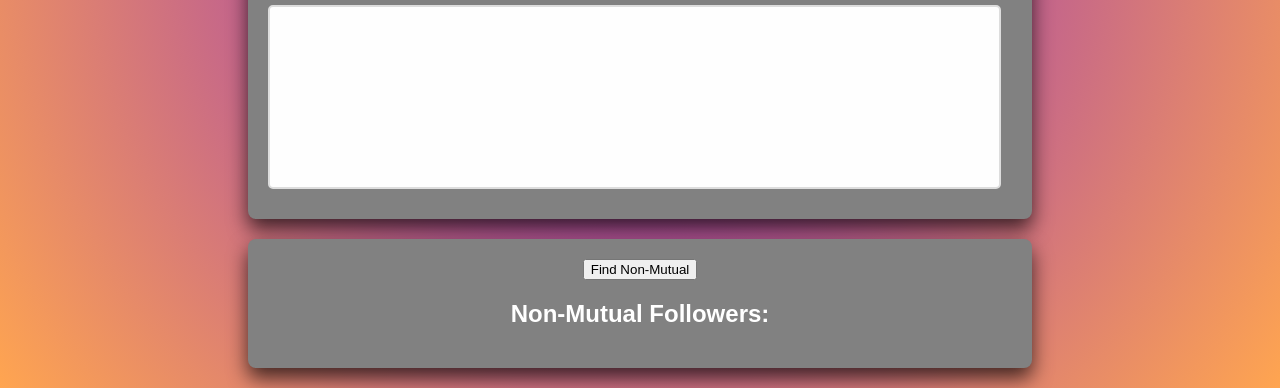
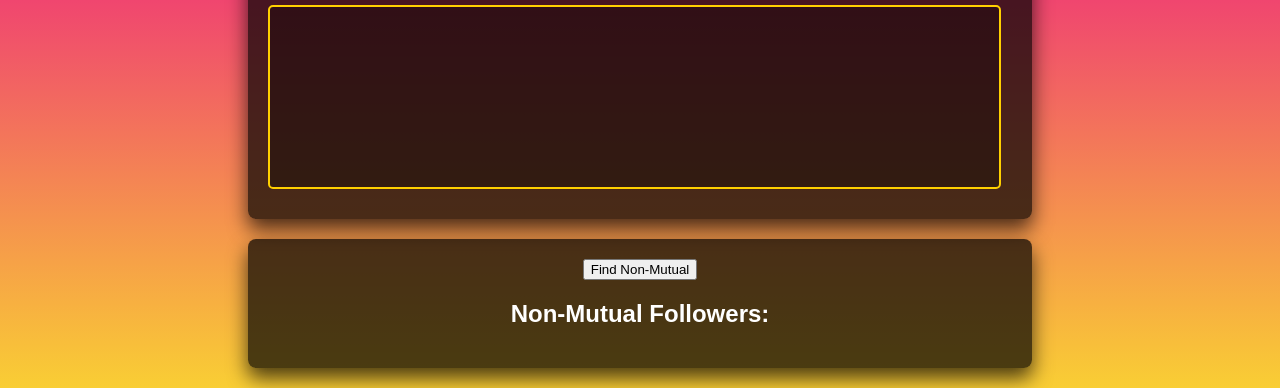
Before and after one commit to Doikson/InstaFollowListJS, a plain HTML site: page main.html in a window 1280 px wide. Shown: the part 546-934 px from the top of the page. Drawn offline with Linux system fonts and the light colour scheme.

Commit message:
Colors Updated

```diff
--- a/styles.css
+++ b/styles.css
@@ -1,6 +1,6 @@
 body {
     font-family: Arial, sans-serif;
-    background-image: radial-gradient(circle, #8521c9, #ffa550);
+    background-image: linear-gradient( #6228d7, #ee2a7b, #f9ce34);
     color: #ffffff;
     margin: 0;
     padding: 20px;
@@ -25,7 +25,7 @@ body {
 
   .container {
     text-align: center;
-    background: rgb(129, 129, 129);
+    background: hsla(0, 0%, 0%, 0.700);
     padding: 20px;
     border-radius: 8px;
     box-shadow: 0 10px 20px hsla(0, 0%, 0%, 0.700);
@@ -43,16 +43,16 @@ body {
     height: 150px;
     padding: 15px;
     font-size: 18px;
-    border: 2px solid #ddd;
+    border: 2px solid #ffd000;
     border-radius: 5px;
     overflow-y: auto;
-    background: #fefefe;
+    background: hsla(0, 0%, 0%, 0.315);
     white-space: pre-wrap;
   }
 
   [contenteditable]:focus {
     outline: none;
-    border-color: #4CAF50;
+    border-color: #8c00ff;
   }
 
   p {
```
